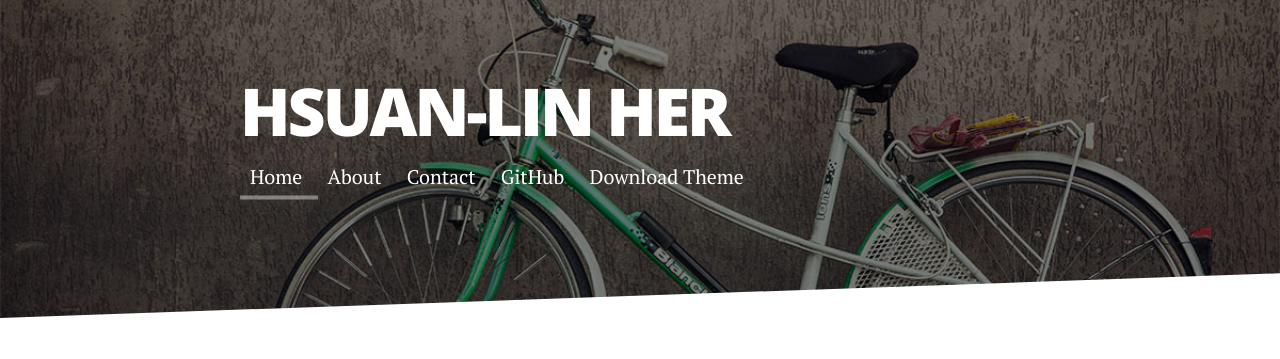
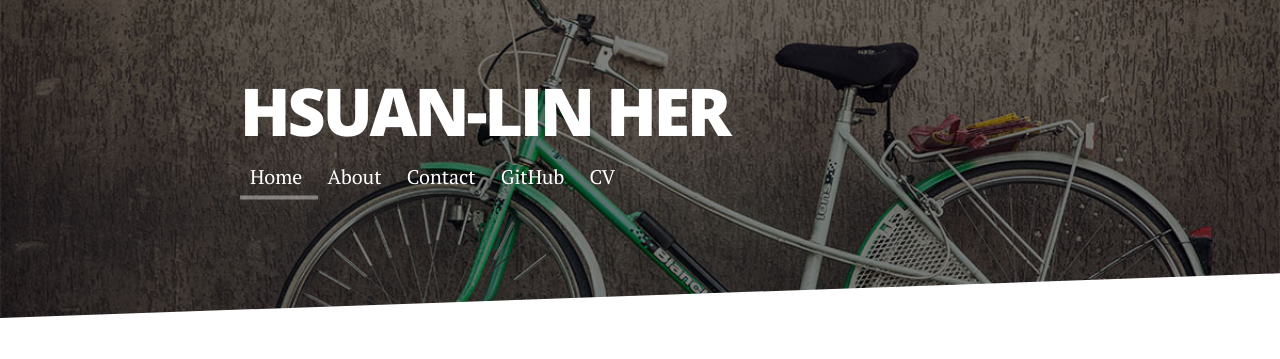
Before and after one commit to algaebrown/algaebrown.github.io, a Jekyll site: the page built from index.html, in a window 1280 px wide. Shown: the top 359 px of the page. Built offline with Jekyll 4.4.1, drawn with Linux system fonts in a browser that asks for light colours; nearby versions of some CDN libraries; the list of posts is cut into pages by our own code.

Commit message:
add tag CV and change link to github

```diff
--- a/_includes/header.html
+++ b/_includes/header.html
@@ -8,8 +8,8 @@
                      <a href="{{ link.url | prepend: site.baseurl }}">{{ link.title }}</a>
                  </li>
                  {% endfor %}
-                 <li> <a href="https://github.com/brianmaierjr/long-haul" target="_blank">GitHub</a></li>
-                 <li><a href="https://github.com/brianmaierjr/long-haul/archive/master.zip">Download Theme</a></li>
+                 <li> <a href="https://github.com/algaebrown" target="_blank">GitHub</a></li>
+                 <li><a href="https://docs.google.com/document/d/1fzHTrnyPtUyytGBcOvswpGzHBm5OS_f36Qr8WvcYuLA/edit?usp=sharing">CV</a></li>
              </ul>
          </nav>
      </div>
```
